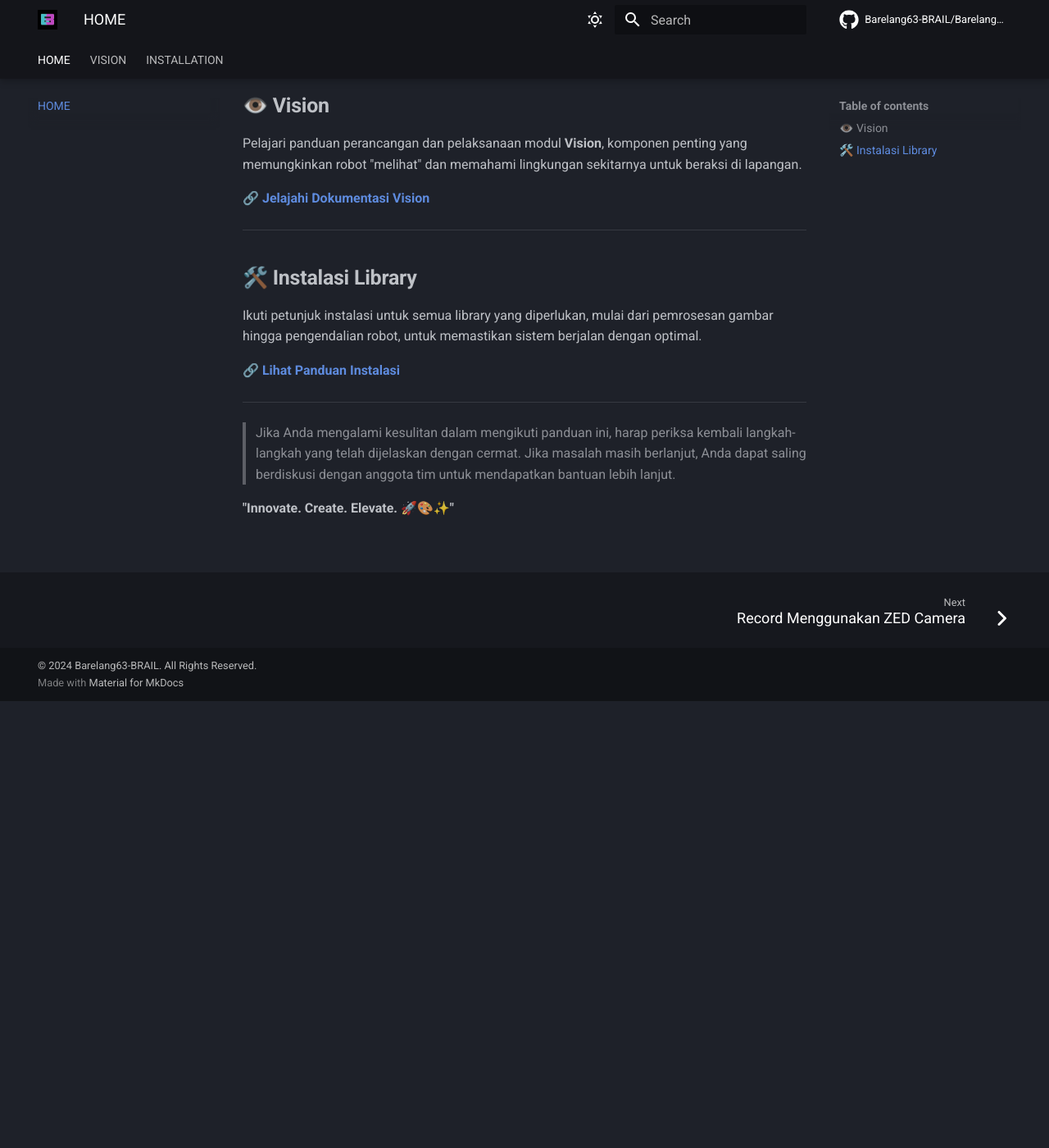
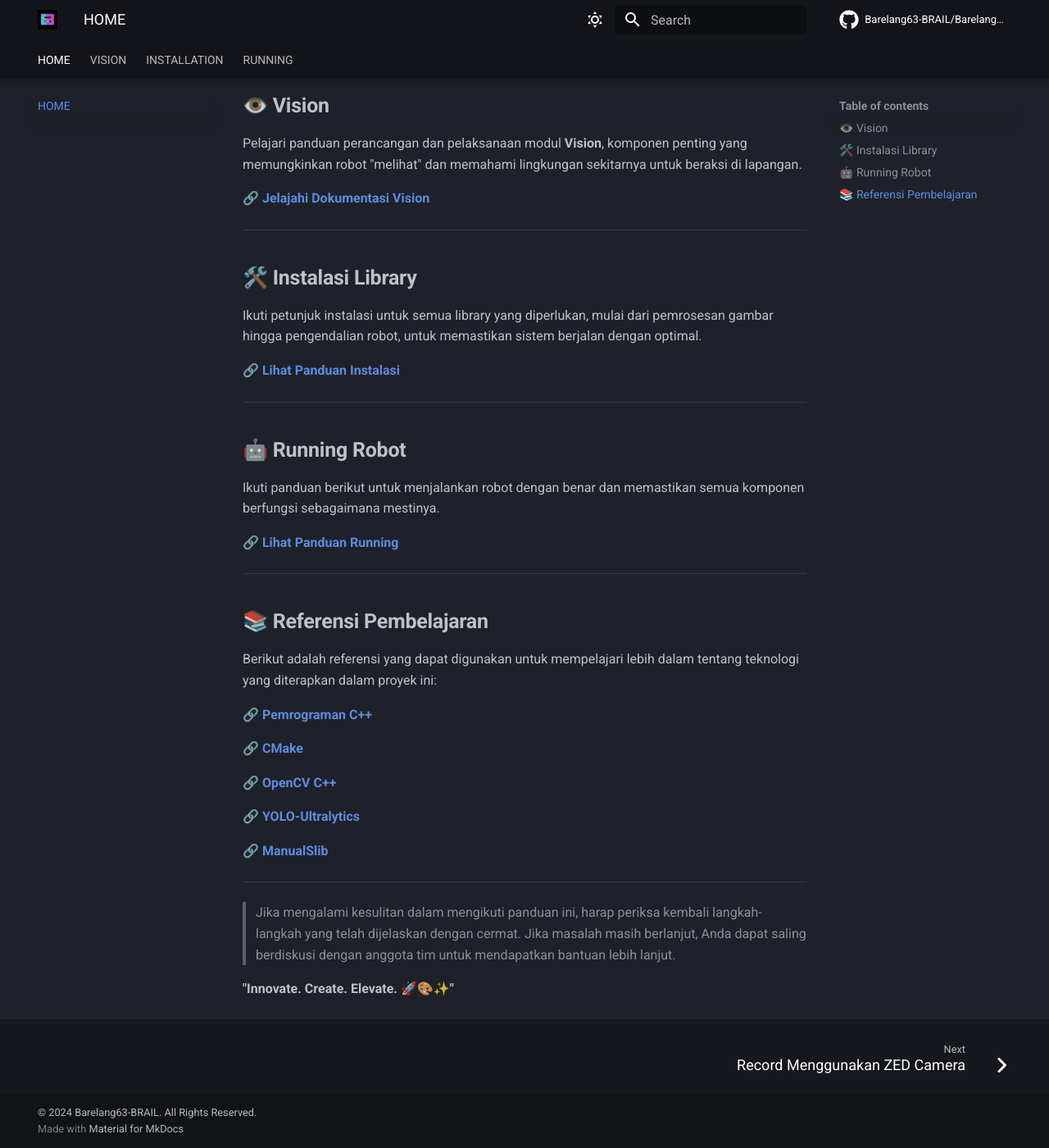
Before and after one commit to Barelang63-BRAIL/Barelang63-Dokumentasi, an MkDocs documentation site: the page built from docs/index.md, in a window 1280 px wide and 1400 px high, scrolled down 545 px. Shown: the whole window at 82% size. Built offline with MkDocs 1.6.1 and Material for MkDocs 9.7.7, drawn with Linux system fonts in a browser that asks for light colours; comment, search, counter and statistics services are not loaded.

Commit message:
add new stuff and update

```diff
--- a/docs/index.md
+++ b/docs/index.md
@@ -20,6 +20,28 @@ Ikuti petunjuk instalasi untuk semua library yang diperlukan, mulai dari pemrose
 
 ---
 
-> Jika Anda mengalami kesulitan dalam mengikuti panduan ini, harap periksa kembali langkah-langkah yang telah dijelaskan dengan cermat. Jika masalah masih berlanjut, Anda dapat saling berdiskusi dengan anggota tim untuk mendapatkan bantuan lebih lanjut.
+## 🤖  **Running Robot**
+Ikuti panduan berikut untuk menjalankan robot dengan benar dan memastikan semua komponen berfungsi sebagaimana mestinya.
+
+🔗 **[Lihat Panduan Running](RUNNING/builder_and_launcher.md)**
+
+---
+
+## 📚 **Referensi Pembelajaran**
+Berikut adalah referensi yang dapat digunakan untuk mempelajari lebih dalam tentang teknologi yang diterapkan dalam proyek ini:
+
+🔗 **[Pemrograman C++](https://www.w3schools.com/cpp/default.asp)**
+
+🔗 **[CMake](https://sternumiot.com/iot-blog/cmake-tutorial-basic-concepts-and-building-your-first-project/)**
+
+🔗 **[OpenCV C++](https://www.opencv-srf.com/p/introduction.html)**
+
+🔗 **[YOLO-Ultralytics](https://docs.ultralytics.com/)**
+
+🔗 **[ManualSlib](https://www.manualslib.com/)**
+
+---
+
+> Jika mengalami kesulitan dalam mengikuti panduan ini, harap periksa kembali langkah-langkah yang telah dijelaskan dengan cermat. Jika masalah masih berlanjut, Anda dapat saling berdiskusi dengan anggota tim untuk mendapatkan bantuan lebih lanjut.
 
 **"Innovate. Create. Elevate. 🚀🎨✨"**
--- a/mkdocs.yml
+++ b/mkdocs.yml
@@ -86,3 +86,5 @@ nav:
       - Install OpenCV dengan Aktivasi Cuda: INSTALL/install_opencv.md
       - Install STM32CubeIDE: INSTALL/install_stm32cubeide.md
       - Install Basestation: INSTALL/install_Basestation.md
+  - RUNNING:
+      - Robot Builder dan Launcher: RUNNING/builder_and_launcher.md
```
Also changed, not shown: docs/INSTALL/install_opencv.md (+2 -0 lines), docs/RUNNING/builder_and_launcher.md (added, +111 -0 lines).
